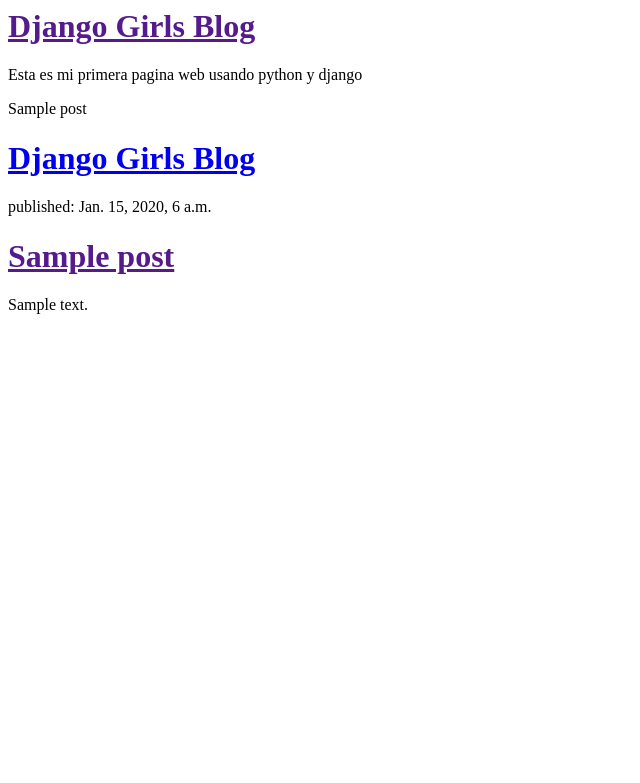
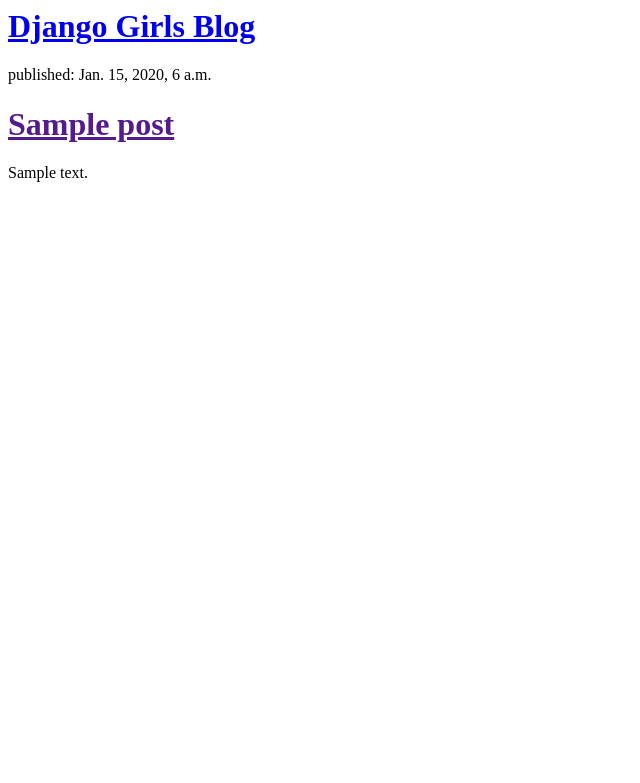
Before and after one commit to solange07/my-first-blog, a Django app: template blog/templates/blog/post_list.html in a window 1280 px wide. Shown: the top 783 px of the page, without its empty margins (0-640 px from the left). Run offline with Django 3.2, Linux system fonts and the light colour scheme; the template is opened without the code that fills it: values that come from a table or form of the project are taken from there, others are empty; tables that the repository leaves empty hold one stand-in row (values such as "Sample post").

Commit message:
Mas cambios

```diff
--- a/blog/templates/blog/post_list.html
+++ b/blog/templates/blog/post_list.html
@@ -3,16 +3,6 @@
         <title>Django Girls blog</title>
     </head>
     <body>
-        <div>
-            <h1><a href="">Django Girls Blog</a></h1>
-            <p>Esta es mi primera pagina web usando python y django</p>
-        </div>
-
-        {% for post in posts %}
-    		{{ post }}
-		{% endfor %}
-        </div>
-        <div>
     <h1><a href="/">Django Girls Blog</a></h1>
 		</div>
 
```
